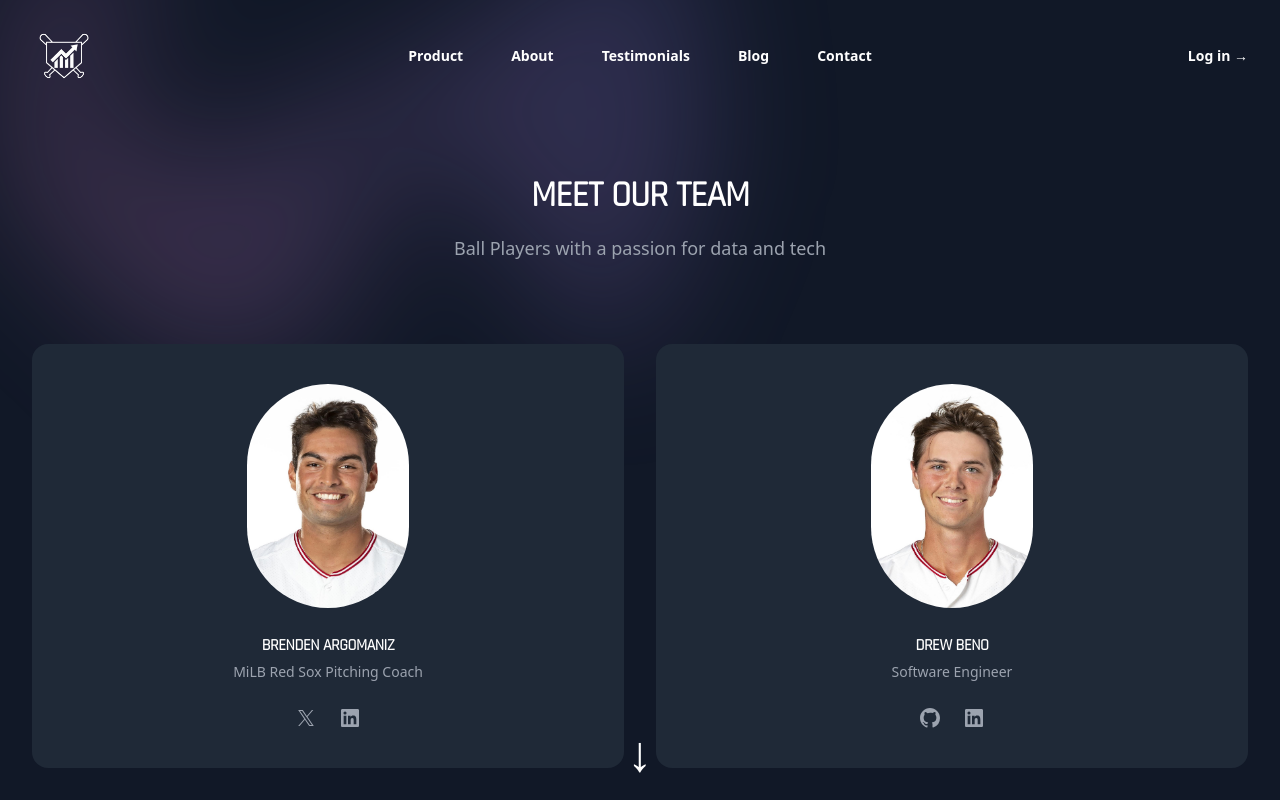
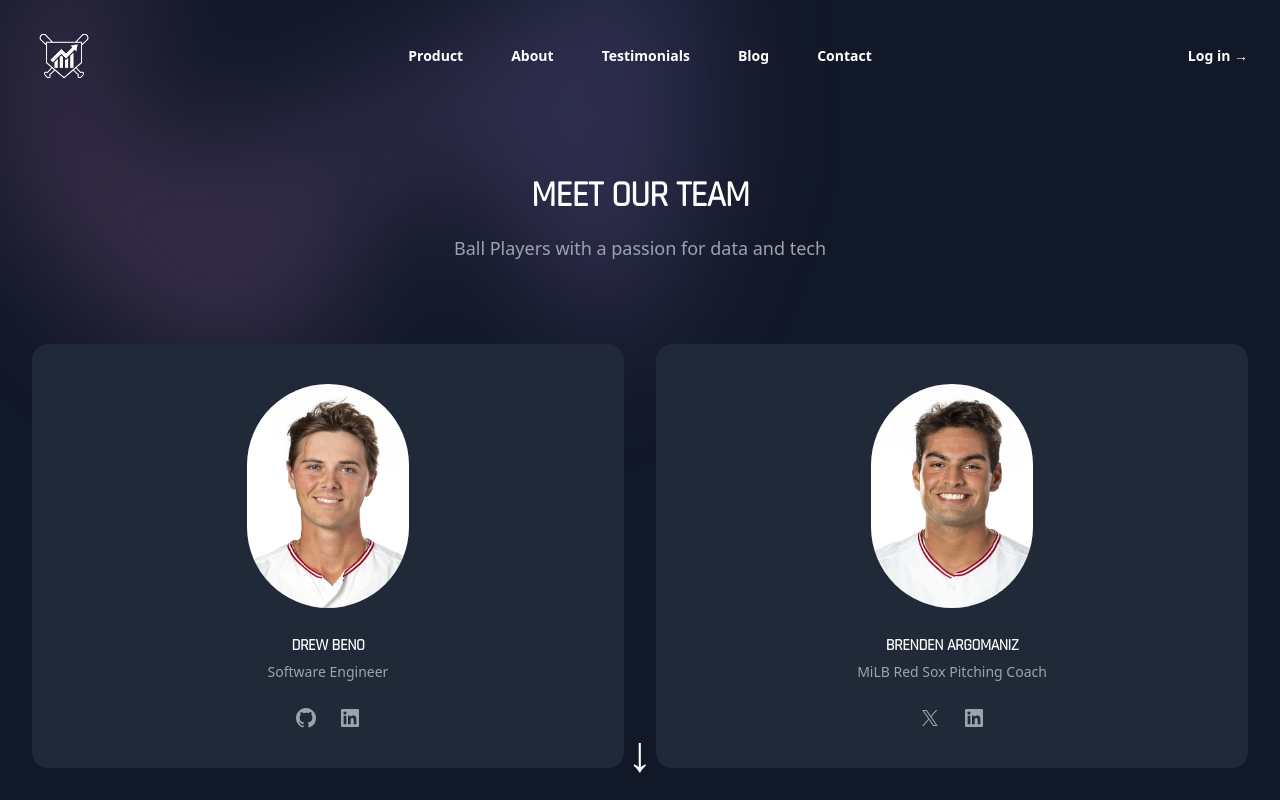
Before and after one commit to dataBase-Sabermetrics/dbsabermetrics.com, a Vue app: page /about in a window 1280 px wide. Shown: the top 800 px of the page. Built offline with nearby package versions, Linux system fonts and the light colour scheme.

Commit message:
add about us

```diff
--- a/src/components/OurTeam.vue
+++ b/src/components/OurTeam.vue
@@ -1,8 +1,18 @@
 <script setup>
 import argo from '../assets/argo.jpeg';
 import beno from '../assets/Beno.jpeg';
+import reinke from '../assets/reinkehead.jpg';
 
 const people = [
+  {
+    name: 'Drew Beno',
+    role: 'Co-Founder',
+    job: 'Software Engineer',
+    imageUrl:
+      beno,
+    gitHub: 'https://github.com/drewbeno1',
+    linkedinUrl: 'https://www.linkedin.com/in/andrewbeno12/',
+  },
   {
     name: 'Brenden Argomaniz',
     role: 'Co-Founder',
@@ -13,13 +23,13 @@ const people = [
     linkedinUrl: 'https://www.linkedin.com/in/brenden-argomaniz/',
   },
   {
-    name: 'Drew Beno',
-    role: 'Co-Founder',
-    job: 'Software Engineer',
+    name: 'Brian Reinke',
+    role: 'Data Engineer',
+    job: 'Data Engineer',
     imageUrl:
-      beno,
-    gitHub: 'https://github.com/drewbeno1',
-    linkedinUrl: 'https://www.linkedin.com/in/andrewbeno12/',
+      reinke,
+    gitHub: 'https://github.com/breinke27',
+    linkedinUrl: 'https://www.linkedin.com/in/brianreinke21/',
   },
 ]
 </script>
```
Also changed, not shown: src/assets/reinkehead.jpg (added).
